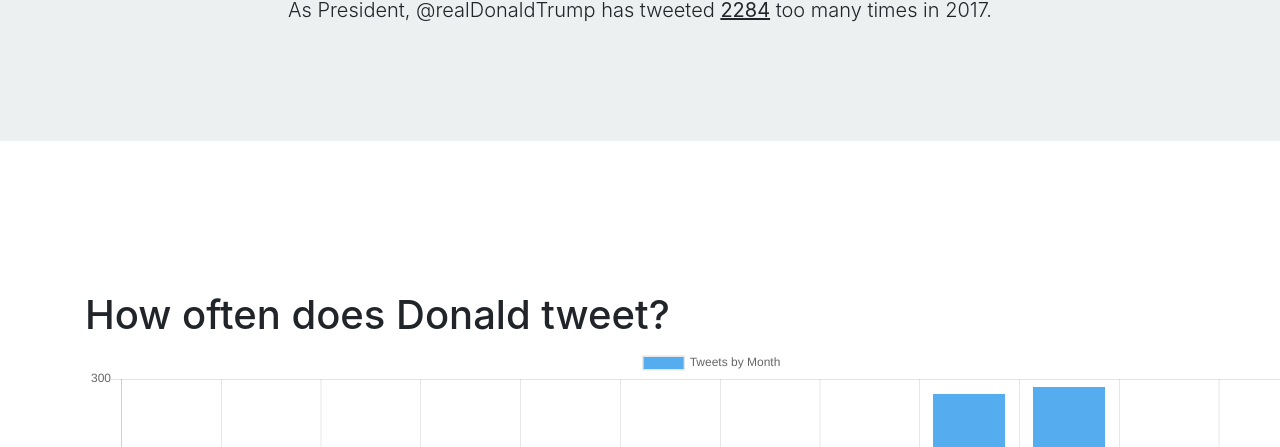
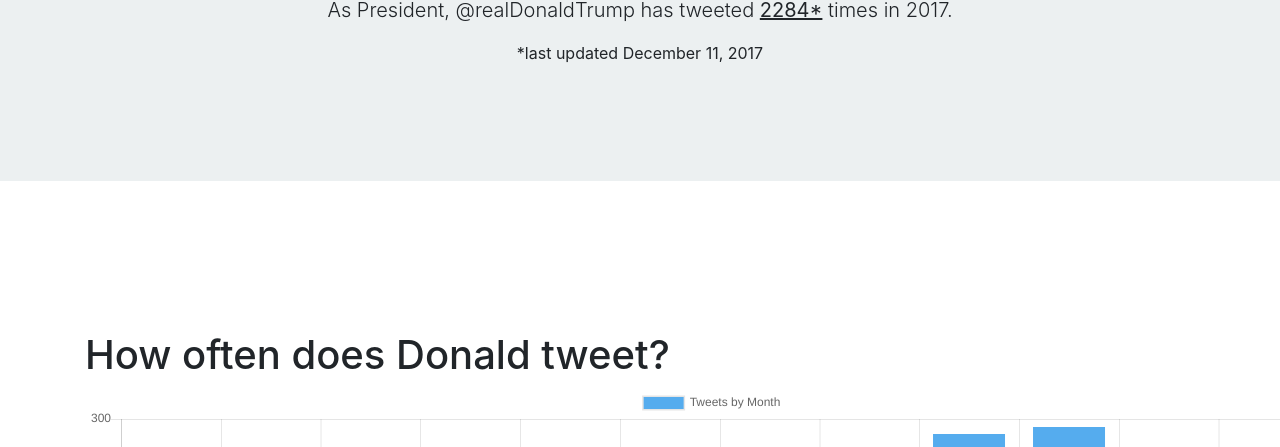
Before and after one commit to sandywij/trump-tweets-old, a website with bundled scripts: page index.html in a window 1280 px wide. Shown: the part 653-1100 px from the top of the page. Built offline with nearby package versions, Linux system fonts and the light colour scheme.

Commit message:
Update index.html

```diff
--- a/index.html
+++ b/index.html
@@ -88,7 +88,8 @@
       <div class="container text-center">
         <div id="heatmap"></div>
         <h1>A Year in President Trump's Tweets</h1>
-        <p class="lead">As President, @realDonaldTrump has tweeted <u><b>2284</b></u> too many times in 2017. </p>
+        <p class="lead">As President, @realDonaldTrump has tweeted <u><b>2284*</b></u> times in 2017. </p>
+        <p>*last updated December 11, 2017</p>
       </div>
     </header>
 
```
